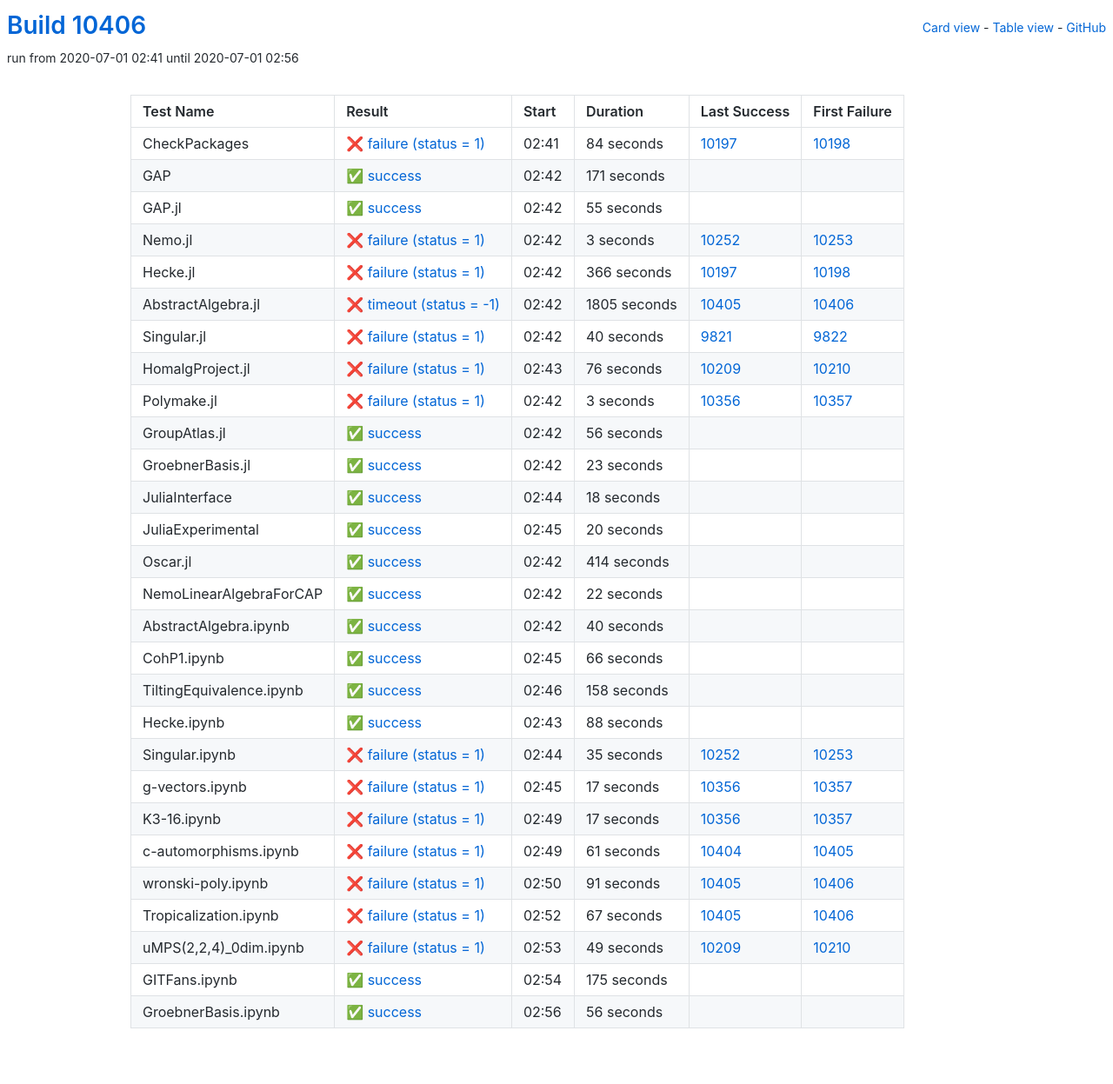
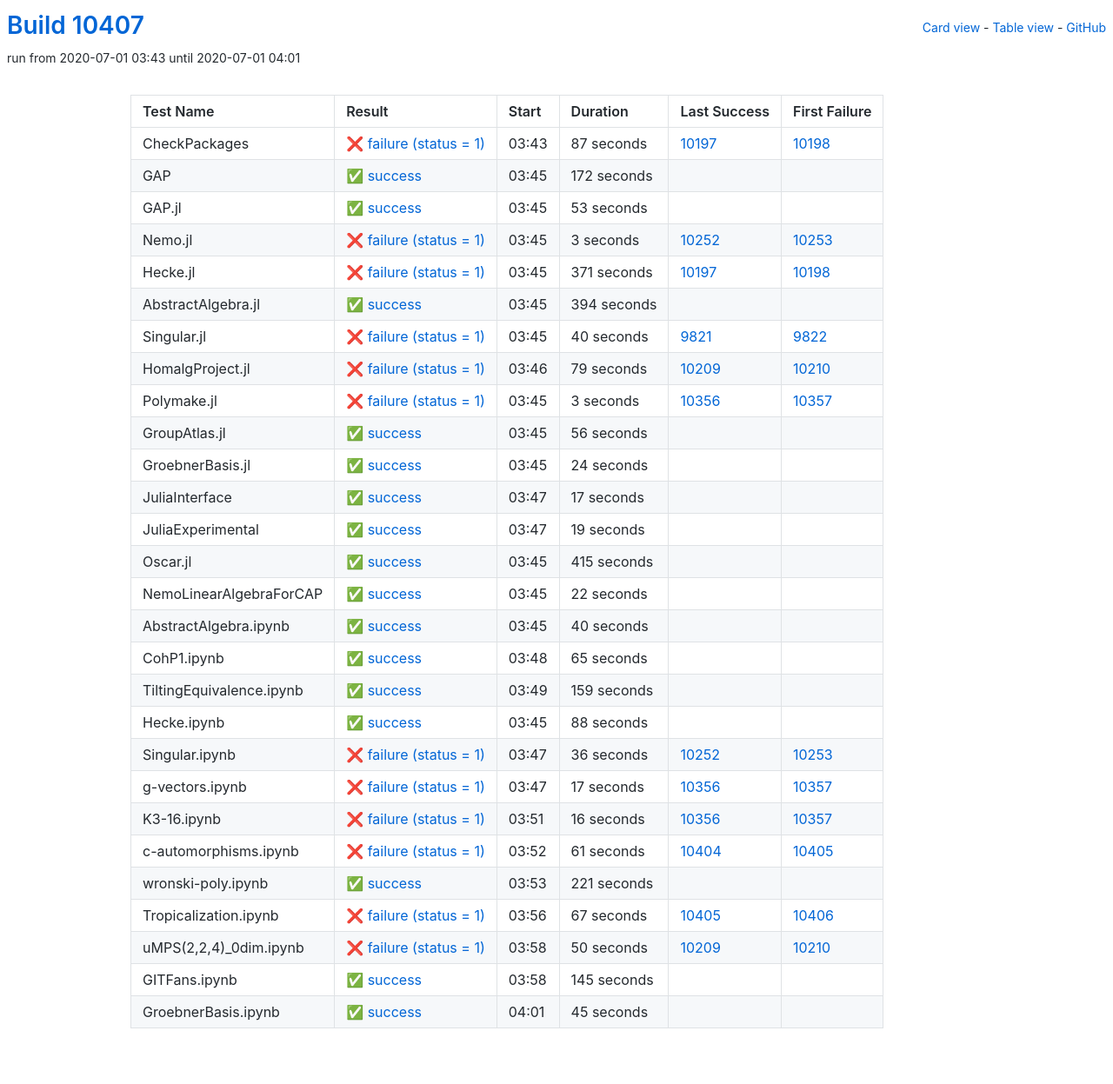
Before and after one commit to oscar-system/oscar-ci-status, a Jekyll site: the page built from table.html, in a window 1280 px wide. Shown: the whole page at 87% size. Built offline with Jekyll 4.4.1, drawn with Linux system fonts in a browser that asks for light colours.

Commit message:
Build #10407

```diff
--- a/_data/ci.yml
+++ b/_data/ci.yml
@@ -1,6 +1,6 @@
 ---
-build: 10406
-build_url: https://oscarci.mathematik.uni-kl.de/job/oscar/10406/
+build: 10407
+build_url: https://oscarci.mathematik.uni-kl.de/job/oscar/10407/
 job: oscar
 organization: oscar-system
 repo: oscar-ci-status
@@ -8,44 +8,44 @@
 tests:
 - name: CheckPackages
   id: checkpackages
-  log: https://oscarci.mathematik.uni-kl.de/job/oscar/10406/artifact/logs/build-10406/CheckPackages.log
-  start: 2020-07-01 02:41
+  log: https://oscarci.mathematik.uni-kl.de/job/oscar/10407/artifact/logs/build-10407/CheckPackages.log
+  start: 2020-07-01 03:43
   success: false
   exitcode: 1
   status: failure
-  duration: 84
+  duration: 87
   last_success: 10197
   last_success_url: https://oscarci.mathematik.uni-kl.de/job/oscar/10197/
   first_failure: 10198
   first_failure_url: https://oscarci.mathematik.uni-kl.de/job/oscar/10198/
 - name: GAP
   id: gap
-  log: https://oscarci.mathematik.uni-kl.de/job/oscar/10406/artifact/logs/build-10406/GAP.log
-  start: 2020-07-01 02:42
+  log: https://oscarci.mathematik.uni-kl.de/job/oscar/10407/artifact/logs/build-10407/GAP.log
+  start: 2020-07-01 03:45
   success: true
   exitcode: 0
   status: success
-  duration: 171
+  duration: 172
   last_success: false
   last_success_url:
   first_failure: false
   first_failure_url:
 - name: GAP.jl
   id: gap-jl
-  log: https://oscarci.mathematik.uni-kl.de/job/oscar/10406/artifact/logs/build-10406/GAP.jl.log
-  start: 2020-07-01 02:42
+  log: https://oscarci.mathematik.uni-kl.de/job/oscar/10407/artifact/logs/build-10407/GAP.jl.log
+  start: 2020-07-01 03:45
   success: true
   exitcode: 0
   status: success
-  duration: 55
+  duration: 53
   last_success: false
   last_success_url:
   first_failure: false
   first_failure_url:
 - name: Nemo.jl
   id: nemo-jl
-  log: https://oscarci.mathematik.uni-kl.de/job/oscar/10406/artifact/logs/build-10406/Nemo.jl.log
-  start: 2020-07-01 02:42
+  log: https://oscarci.mathematik.uni-kl.de/job/oscar/10407/artifact/logs/build-10407/Nemo.jl.log
+  start: 2020-07-01 03:45
   success: false
   exitcode: 1
   status: failure
@@ -56,32 +56,32 @@
   first_failure_url: https://oscarci.mathematik.uni-kl.de/job/oscar/10253/
 - name: Hecke.jl
   id: hecke-jl
-  log: https://oscarci.mathematik.uni-kl.de/job/oscar/10406/artifact/logs/build-10406/Hecke.jl.log
-  start: 2020-07-01 02:42
+  log: https://oscarci.mathematik.uni-kl.de/job/oscar/10407/artifact/logs/build-10407/Hecke.jl.log
+  start: 2020-07-01 03:45
   success: false
   exitcode: 1
   status: failure
-  duration: 366
+  duration: 371
   last_success: 10197
   last_success_url: https://oscarci.mathematik.uni-kl.de/job/oscar/10197/
   first_failure: 10198
   first_failure_url: https://oscarci.mathematik.uni-kl.de/job/oscar/10198/
 - name: AbstractAlgebra.jl
   id: abstractalgebra-jl
-  log: https://oscarci.mathematik.uni-kl.de/job/oscar/10406/artifact/logs/build-10406/AbstractAlgebra.jl.log
-  start: 2020-07-01 02:42
-  success: false
-  exitcode: -1
-  status: timeout
-  duration: 1805
-  last_success: 10405
-  last_success_url: https://oscarci.mathematik.uni-kl.de/job/oscar/10405/
-  first_failure: 10406
-  first_failure_url: https://oscarci.mathematik.uni-kl.de/job/oscar/10406/
+  log: https://oscarci.mathematik.uni-kl.de/job/oscar/10407/artifact/logs/build-10407/AbstractAlgebra.jl.log
+  start: 2020-07-01 03:45
+  success: true
+  exitcode: 0
+  status: success
+  duration: 394
+  last_success: false
+  last_success_url:
+  first_failure: false
+  first_failure_url:
 - name: Singular.jl
   id: singular-jl
-  log: https://oscarci.mathematik.uni-kl.de/job/oscar/10406/artifact/logs/build-10406/Singular.jl.log
-  start: 2020-07-01 02:42
+  log: https://oscarci.mathematik.uni-kl.de/job/oscar/10407/artifact/logs/build-10407/Singular.jl.log
+  start: 2020-07-01 03:45
   success: false
   exitcode: 1
   status: failure
@@ -92,20 +92,20 @@
   first_failure_url: https://oscarci.mathematik.uni-kl.de/job/oscar/9822/
 - name: HomalgProject.jl
   id: homalgproject-jl
-  log: https://oscarci.mathematik.uni-kl.de/job/oscar/10406/artifact/logs/build-10406/HomalgProject.jl.log
-  start: 2020-07-01 02:43
+  log: https://oscarci.mathematik.uni-kl.de/job/oscar/10407/artifact/logs/build-10407/HomalgProject.jl.log
+  start: 2020-07-01 03:46
   success: false
   exitcode: 1
   status: failure
-  duration: 76
+  duration: 79
   last_success: 10209
   last_success_url: https://oscarci.mathematik.uni-kl.de/job/oscar/10209/
   first_failure: 10210
   first_failure_url: https://oscarci.mathematik.uni-kl.de/job/oscar/10210/
 - name: Polymake.jl
   id: polymake-jl
-  log: https://oscarci.mathematik.uni-kl.de/job/oscar/10406/artifact/logs/build-10406/Polymake.jl.log
-  start: 2020-07-01 02:42
+  log: https://oscarci.mathematik.uni-kl.de/job/oscar/10407/artifact/logs/build-10407/Polymake.jl.log
+  start: 2020-07-01 03:45
   success: false
   exitcode: 1
   status: failure
@@ -116,8 +116,8 @@
   first_failure_url: https://oscarci.mathematik.uni-kl.de/job/oscar/10357/
 - name: GroupAtlas.jl
   id: groupatlas-jl
-  log: https://oscarci.mathematik.uni-kl.de/job/oscar/10406/artifact/logs/build-10406/GroupAtlas.jl.log
-  start: 2020-07-01 02:42
+  log: https://oscarci.mathematik.uni-kl.de/job/oscar/10407/artifact/logs/build-10407/GroupAtlas.jl.log
+  start: 2020-07-01 03:45
   success: true
   exitcode: 0
   status: success
@@ -128,56 +128,56 @@
   first_failure_url:
 - name: GroebnerBasis.jl
   id: groebnerbasis-jl
-  log: https://oscarci.mathematik.uni-kl.de/job/oscar/10406/artifact/logs/build-10406/GroebnerBasis.jl.log
-  start: 2020-07-01 02:42
+  log: https://oscarci.mathematik.uni-kl.de/job/oscar/10407/artifact/logs/build-10407/GroebnerBasis.jl.log
+  start: 2020-07-01 03:45
   success: true
   exitcode: 0
   status: success
-  duration: 23
+  duration: 24
   last_success: false
   last_success_url:
   first_failure: false
   first_failure_url:
 - name: JuliaInterface
   id: juliainterface
-  log: https://oscarci.mathematik.uni-kl.de/job/oscar/10406/artifact/logs/build-10406/JuliaInterface.log
-  start: 2020-07-01 02:44
+  log: https://oscarci.mathematik.uni-kl.de/job/oscar/10407/artifact/logs/build-10407/JuliaInterface.log
+  start: 2020-07-01 03:47
   success: true
   exitcode: 0
   status: success
-  duration: 18
+  duration: 17
   last_success: false
   last_success_url:
   first_failure: false
   first_failure_url:
 - name: JuliaExperimental
   id: juliaexperimental
-  log: https://oscarci.mathematik.uni-kl.de/job/oscar/10406/artifact/logs/build-10406/JuliaExperimental.log
-  start: 2020-07-01 02:45
+  log: https://oscarci.mathematik.uni-kl.de/job/oscar/10407/artifact/logs/build-10407/JuliaExperimental.log
+  start: 2020-07-01 03:47
   success: true
   exitcode: 0
   status: success
-  duration: 20
+  duration: 19
   last_success: false
   last_success_url:
   first_failure: false
   first_failure_url:
 - name: Oscar.jl
   id: oscar-jl
-  log: https://oscarci.mathematik.uni-kl.de/job/oscar/10406/artifact/logs/build-10406/Oscar.jl.log
-  start: 2020-07-01 02:42
+  log: https://oscarci.mathematik.uni-kl.de/job/oscar/10407/artifact/logs/build-10407/Oscar.jl.log
+  start: 2020-07-01 03:45
   success: true
   exitcode: 0
   status: success
-  duration: 414
+  duration: 415
   last_success: false
   last_success_url:
   first_failure: false
   first_failure_url:
 - name: NemoLinearAlgebraForCAP
   id: nemolinearalgebraforcap
-  log: https://oscarci.mathematik.uni-kl.de/job/oscar/10406/artifact/logs/build-10406/NemoLinearAlgebraForCAP.log
-  start: 2020-07-01 02:42
+  log: https://oscarci.mathematik.uni-kl.de/job/oscar/10407/artifact/logs/build-10407/NemoLinearAlgebraForCAP.log
+  start: 2020-07-01 03:45
   success: true
   exitcode: 0
   status: success
@@ -188,8 +188,8 @@
   first_failure_url:
 - name: AbstractAlgebra.ipynb
   id: abstractalgebra-ipynb
-  log: https://oscarci.mathematik.uni-kl.de/job/oscar/10406/artifact/logs/build-10406/AbstractAlgebra.ipynb.log
-  start: 2020-07-01 02:42
+  log: https://oscarci.mathematik.uni-kl.de/job/oscar/10407/artifact/logs/build-10407/AbstractAlgebra.ipynb.log
+  start: 2020-07-01 03:45
   success: true
   exitcode: 0
   status: success
@@ -200,32 +200,32 @@
   first_failure_url:
 - name: CohP1.ipynb
   id: cohp1-ipynb
-  log: https://oscarci.mathematik.uni-kl.de/job/oscar/10406/artifact/logs/build-10406/CohP1.ipynb.log
-  start: 2020-07-01 02:45
+  log: https://oscarci.mathematik.uni-kl.de/job/oscar/10407/artifact/logs/build-10407/CohP1.ipynb.log
+  start: 2020-07-01 03:48
   success: true
   exitcode: 0
   status: success
-  duration: 66
+  duration: 65
   last_success: false
   last_success_url:
   first_failure: false
   first_failure_url:
 - name: TiltingEquivalence.ipynb
   id: tiltingequivalence-ipynb
-  log: https://oscarci.mathematik.uni-kl.de/job/oscar/10406/artifact/logs/build-10406/TiltingEquivalence.ipynb.log
-  start: 2020-07-01 02:46
+  log: https://oscarci.mathematik.uni-kl.de/job/oscar/10407/artifact/logs/build-10407/TiltingEquivalence.ipynb.log
+  start: 2020-07-01 03:49
   success: true
   exitcode: 0
   status: success
-  duration: 158
+  duration: 159
   last_success: false
   last_success_url:
   first_failure: false
   first_failure_url:
 - name: Hecke.ipynb
   id: hecke-ipynb
-  log: https://oscarci.mathematik.uni-kl.de/job/oscar/10406/artifact/logs/build-10406/Hecke.ipynb.log
-  start: 2020-07-01 02:43
+  log: https://oscarci.mathematik.uni-kl.de/job/oscar/10407/artifact/logs/build-10407/Hecke.ipynb.log
+  start: 2020-07-01 03:45
   success: true
   exitcode: 0
   status: success
@@ -236,20 +236,20 @@
   first_failure_url:
 - name: Singular.ipynb
   id: singular-ipynb
-  log: https://oscarci.mathematik.uni-kl.de/job/oscar/10406/artifact/logs/build-10406/Singular.ipynb.log
-  start: 2020-07-01 02:44
+  log: https://oscarci.mathematik.uni-kl.de/job/oscar/10407/artifact/logs/build-10407/Singular.ipynb.log
+  start: 2020-07-01 03:47
   success: false
   exitcode: 1
   status: failure
-  duration: 35
+  duration: 36
   last_success: 10252
   last_success_url: https://oscarci.mathematik.uni-kl.de/job/oscar/10252/
   first_failure: 10253
   first_failure_url: https://oscarci.mathematik.uni-kl.de/job/oscar/10253/
 - name: g-vectors.ipynb
   id: g-vectors-ipynb
-  log: https://oscarci.mathematik.uni-kl.de/job/oscar/10406/artifact/logs/build-10406/g-vectors.ipynb.log
-  start: 2020-07-01 02:45
+  log: https://oscarci.mathematik.uni-kl.de/job/oscar/10407/artifact/logs/build-10407/g-vectors.ipynb.log
+  start: 2020-07-01 03:47
   success: false
   exitcode: 1
   status: failure
@@ -260,20 +260,20 @@
   first_failure_url: https://oscarci.mathematik.uni-kl.de/job/oscar/10357/
 - name: K3-16.ipynb
   id: k3-16-ipynb
-  log: https://oscarci.mathematik.uni-kl.de/job/oscar/10406/artifact/logs/build-10406/K3-16.ipynb.log
-  start: 2020-07-01 02:49
+  log: https://oscarci.mathematik.uni-kl.de/job/oscar/10407/artifact/logs/build-10407/K3-16.ipynb.log
+  start: 2020-07-01 03:51
   success: false
   exitcode: 1
   status: failure
-  duration: 17
+  duration: 16
   last_success: 10356
   last_success_url: https://oscarci.mathematik.uni-kl.de/job/oscar/10356/
   first_failure: 10357
   first_failure_url: https://oscarci.mathematik.uni-kl.de/job/oscar/10357/
 - name: c-automorphisms.ipynb
   id: c-automorphisms-ipynb
-  log: https://oscarci.mathematik.uni-kl.de/job/oscar/10406/artifact/logs/build-10406/c-automorphisms.ipynb.log
-  start: 2020-07-01 02:49
+  log: https://oscarci.mathematik.uni-kl.de/job/oscar/10407/artifact/logs/build-10407/c-automorphisms.ipynb.log
+  start: 2020-07-01 03:52
   success: false
   exitcode: 1
   status: failure
@@ -284,20 +284,20 @@
   first_failure_url: https://oscarci.mathematik.uni-kl.de/job/oscar/10405/
 - name: wronski-poly.ipynb
   id: wronski-poly-ipynb
-  log: https://oscarci.mathematik.uni-kl.de/job/oscar/10406/artifact/logs/build-10406/wronski-poly.ipynb.log
-  start: 2020-07-01 02:50
-  success: false
-  exitcode: 1
-  status: failure
-  duration: 91
-  last_success: 10405
-  last_success_url: https://oscarci.mathematik.uni-kl.de/job/oscar/10405/
-  first_failure: 10406
-  first_failure_url: https://oscarci.mathematik.uni-kl.de/job/oscar/10406/
+  log: https://oscarci.mathematik.uni-kl.de/job/oscar/10407/artifact/logs/build-10407/wronski-poly.ipynb.log
+  start: 2020-07-01 03:53
+  success: true
+  exitcode: 0
+  status: success
+  duration: 221
+  last_success: false
+  last_success_url:
+  first_failure: false
+  first_failure_url:
 - name: Tropicalization.ipynb
   id: tropicalization-ipynb
-  log: https://oscarci.mathematik.uni-kl.de/job/oscar/10406/artifact/logs/build-10406/Tropicalization.ipynb.log
-  start: 2020-07-01 02:52
+  log: https://oscarci.mathematik.uni-kl.de/job/oscar/10407/artifact/logs/build-10407/Tropicalization.ipynb.log
+  start: 2020-07-01 03:56
   success: false
   exitcode: 1
   status: failure
@@ -308,36 +308,36 @@
   first_failure_url: https://oscarci.mathematik.uni-kl.de/job/oscar/10406/
 - name: uMPS(2,2,4)_0dim.ipynb
   id: umps-2-2-4-0dim-ipynb
-  log: https://oscarci.mathematik.uni-kl.de/job/oscar/10406/artifact/logs/build-10406/uMPS-2-2-4-_0dim.ipynb.log
-  start: 2020-07-01 02:53
+  log: https://oscarci.mathematik.uni-kl.de/job/oscar/10407/artifact/logs/build-10407/uMPS-2-2-4-_0dim.ipynb.log
+  start: 2020-07-01 03:58
   success: false
   exitcode: 1
   status: failure
-  duration: 49
+  duration: 50
   last_success: 10209
   last_success_url: https://oscarci.mathematik.uni-kl.de/job/oscar/10209/
   first_failure: 10210
   first_failure_url: https://oscarci.mathematik.uni-kl.de/job/oscar/10210/
 - name: GITFans.ipynb
   id: gitfans-ipynb
-  log: https://oscarci.mathematik.uni-kl.de/job/oscar/10406/artifact/logs/build-10406/GITFans.ipynb.log
-  start: 2020-07-01 02:54
+  log: https://oscarci.mathematik.uni-kl.de/job/oscar/10407/artifact/logs/build-10407/GITFans.ipynb.log
+  start: 2020-07-01 03:58
   success: true
   exitcode: 0
   status: success
-  duration: 175
+  duration: 145
   last_success: false
   last_success_url:
   first_failure: false
   first_failure_url:
 - name: GroebnerBasis.ipynb
   id: groebnerbasis-ipynb
-  log: https://oscarci.mathematik.uni-kl.de/job/oscar/10406/artifact/logs/build-10406/GroebnerBasis.ipynb.log
-  start: 2020-07-01 02:56
+  log: https://oscarci.mathematik.uni-kl.de/job/oscar/10407/artifact/logs/build-10407/GroebnerBasis.ipynb.log
+  start: 2020-07-01 04:01
   success: true
   exitcode: 0
   status: success
-  duration: 56
+  duration: 45
   last_success: false
   last_success_url:
   first_failure: false
```
Also changed, not shown: README.md.
